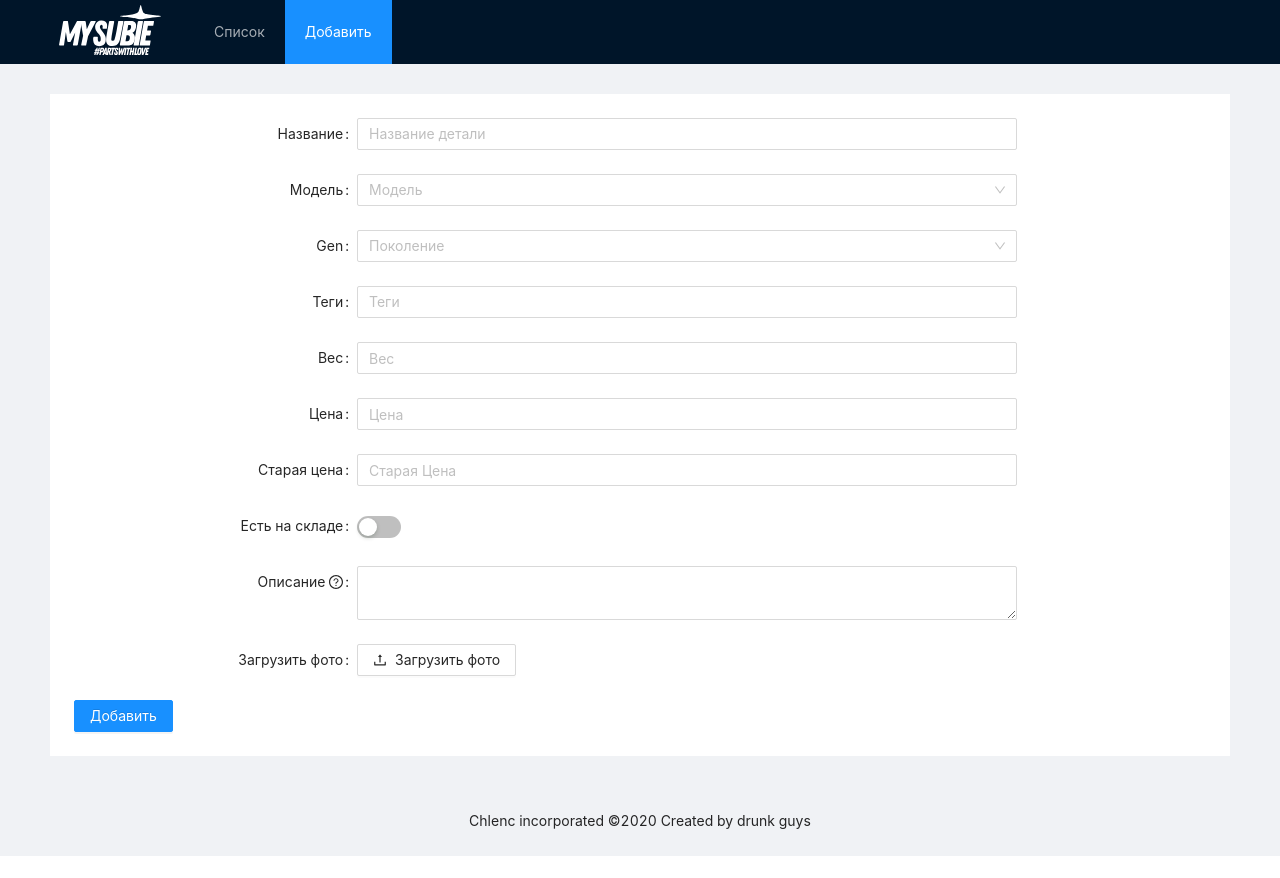
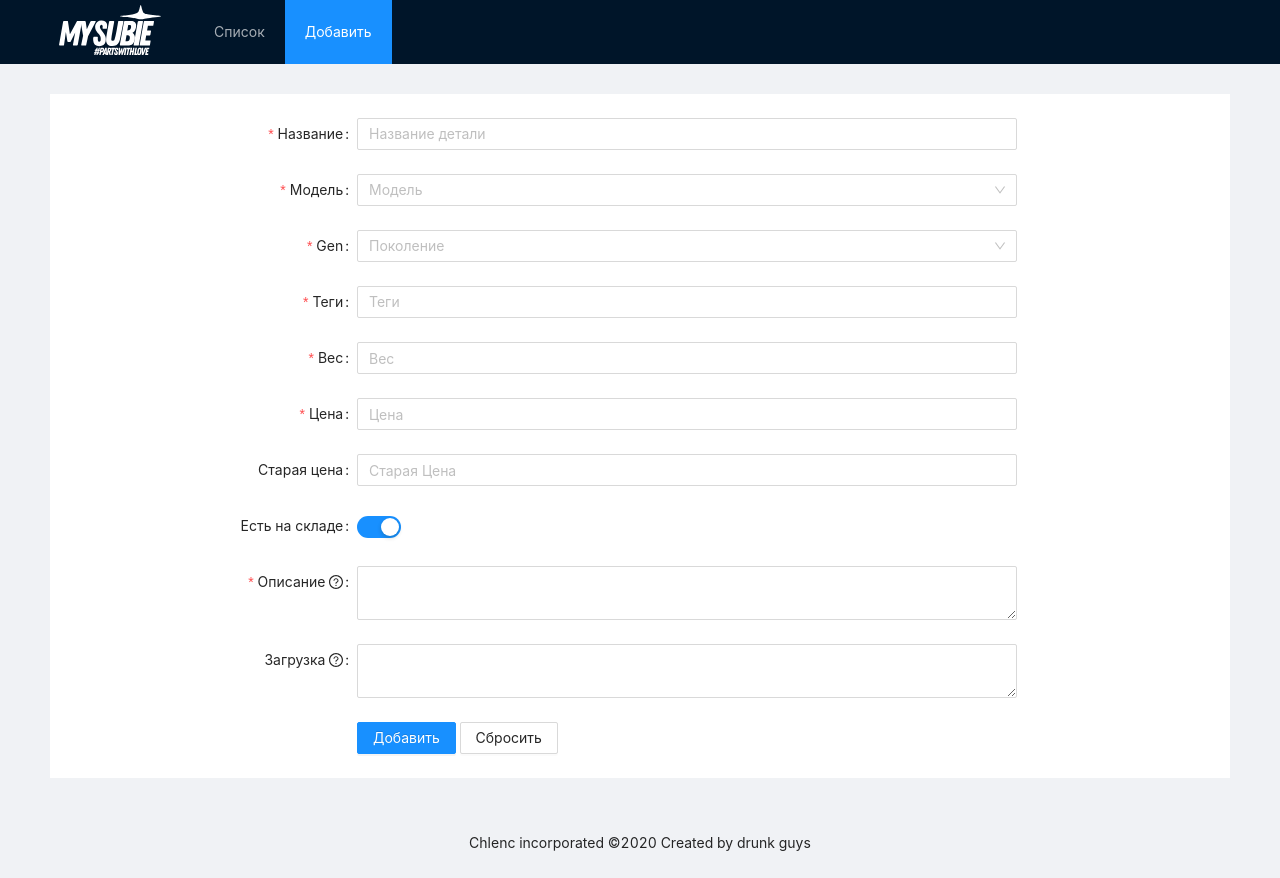
Before and after one commit to chlenc/my-subie, a React (Create React App) app: page /add in a window 1280 px wide. Before the commit the page ends 856 px from the top, so only its background shows below. Built offline with nearby package versions, Linux system fonts and the light colour scheme.

Commit message:
:construction:

```diff
--- a/src/components/AddForm/index.tsx
+++ b/src/components/AddForm/index.tsx
@@ -1,73 +1,16 @@
 /** @jsx jsx */
 import React from "react";
-import {Form, Select, InputNumber, Switch, Button, Upload, message, Input} from 'antd';
+import {Form, Select, InputNumber, Switch, Button, Input, notification} from 'antd';
 import ReactMarkdown from 'react-markdown';
-import {QuestionCircleOutlined, UploadOutlined} from '@ant-design/icons';
+import {QuestionCircleOutlined} from '@ant-design/icons';
 import {css, jsx} from "@emotion/core";
-import axios from 'axios'
 import {inject, observer} from "mobx-react";
 import {DataStore} from "../../stores";
-import {log} from "util";
+import styled from "@emotion/styled";
+import { FormInstance } from "antd/lib/form";
+import {gens, models, tags} from "../../vars";
 
 const {Option} = Select;
-
-const models = [
-    'LEGACY & OUTBACK',
-    'IMPREZA',
-    'FORESTER',
-    'MERCH',
-    'MISC',
-]
-const gens = [
-    '2GEN (BG/BD/BK) 1993-1999',
-    '3GEN (BE/BH) 1999-2004',
-    '4GEN (BP/BL) 2003-2009',
-    'OTHER LEGACY & OB)',
-    'MEANEYE (GC/GF/GM) 1992-2000',
-    'BUGEYE (GD/GG) 2000-2004',
-    'BLOBEYE  (GD/GG) 2003-2005',
-    'OTHER IMPREZA',
-    'SF 1997-2002',
-    'SG 2002-2007',
-    'OTHER FORESTER',
-    'STICKERS',
-    'SHIRTS',
-    'POSTERS',
-    'OTHER STUFF',
-]
-const tags = [
-    '#FRONT',
-    '#REAR',
-    '#SIDE',
-    '#INTERIOR',
-    '#SEDAN',
-    '#WAGON',
-    '#HOT',
-    '#RARE',
-    '#EXTRARARE',
-    '#BRANDNEW',
-    '#DISCOUNTED',
-    '#NEWARRIVALS',
-    '#BRANDED',
-    '#BYMYSUBIE',
-    '#UNDER100',
-]
-
-interface IData {
-    title: string
-    model: string
-    gen: string
-    tags: string[]
-    weight: number
-    price: number
-    oldPrice?: number
-    description: string
-    attachments?: string[]
-}
-
-interface IFormData extends Omit<IData, 'attachments'> {
-    attachments?: { thumbUrl: string, name: string }[]
-}
 
 
 interface IProps {
@@ -76,17 +19,9 @@ interface IProps {
 
 interface IState {
     description?: string
+    attachments?: string[]
     test?: any
 }
-
-
-const normFile = (e: any) => {
-    console.log('Upload event:', e);
-    if (Array.isArray(e)) {
-        return e;
-    }
-    return e && e.fileList;
-};
 
 const numStyle = css`
 .ant-input-number{
@@ -98,116 +33,110 @@ width: 100%;
 @observer
 class AddForm extends React.Component<IProps, IState> {
 
-
     constructor(props: IProps) {
         super(props);
         this.state = {};
-        // const [form] = Form.useForm();
-        // this.form = form
     }
 
-    onFinish = async (formData: any) => {
-        const data: IData = {...formData, attachments: []}
-        const {attachments} = (formData as IFormData)
-        if (attachments) {
-            // await Promise.all()
-            attachments.map(async ({name, thumbUrl}) => {
-                    this.props.dataStore!.uploadImage(name, thumbUrl)
-                }
-            )
-        }
+    formRef: React.RefObject<FormInstance> = React.createRef();
 
+
+    onFinish = async (data: any) => {
+        data.attachments = this.state.attachments
+        Object.keys(data).forEach(key => data[key] === undefined && delete data[key])
+        const res = await this.props.dataStore!.addItem(data) === null
+        const type = res ? 'success' : 'error'
+        const description = res ? 'Success' : JSON.stringify(res)
+        notification[type]({message: type, description})
+        type === 'success' && this.resetForm();
     };
+
+    resetForm = () => {
+        this.formRef.current!.resetFields();
+        this.setState({})
+    }
 
     handleChangeDescription = ({target: {value: description}}: React.ChangeEvent<HTMLTextAreaElement>) =>
         this.setState({description});
 
+    handleChangeAttachments = ({target: {value: attachments}}: React.ChangeEvent<HTMLTextAreaElement>) =>
+        this.setState({attachments: attachments.split('\n').filter(v => validURL(v))});
+
     handleClickMDInfo = () => window.open('https://github.com/adam-p/markdown-here/wiki/Markdown-Cheatsheet')
 
+    handleClickUploadInfo = () => window.open('https://imgbb.com/')
+
     render() {
-        const {description} = this.state;
-        return <Form {...formItemLayout} onFinish={this.onFinish}>
+        const {description, attachments} = this.state;
+        return <Form {...formItemLayout} ref={this.formRef} onFinish={this.onFinish}>
 
-            <Form.Item label="Название" name="title"
-                //rules={inputRules}
-            >
+            <Form.Item label="Название" name="title" rules={inputRules}>
                 <Input placeholder="Название детали"/>
             </Form.Item>
 
-            <Form.Item label="Модель" name="model"
-                //rules={inputRules}
-            >
+            <Form.Item label="Модель" name="model" rules={inputRules}>
                 <Select placeholder="Модель">
                     {models.map((model, i) => <Option key={i} value={model}>{model}</Option>)}
                 </Select>
             </Form.Item>
 
-            <Form.Item label="Gen" name="gen"
-                //rules={inputRules}
-            >
+            <Form.Item label="Gen" name="gen" rules={inputRules}>
                 <Select placeholder="Поколение">
                     {gens.map((gen, i) => <Option key={i} value={gen}>{gen}</Option>)}
                 </Select>
             </Form.Item>
 
-            <Form.Item label="Теги" name="tags"
-                //           rules={[...inputRules, {type: 'array'}]}
-            >
+            <Form.Item label="Теги" name="tags" rules={[...inputRules, {type: 'array'}]}>
                 <Select mode="multiple" placeholder="Теги">
                     {tags.map((tag, i) => <Option key={i} value={tag}>{tag}</Option>)}
                 </Select>
             </Form.Item
             >
 
-            <Form.Item label="Вес" name="weight"
-                //rules={[...inputRules, {type: 'number', min: 0}]}
-                       css={numStyle}>
+            <Form.Item label="Вес" name="weight" rules={[...inputRules, {type: 'number', min: 0}]} css={numStyle}>
                 <InputNumber placeholder="Вес"/>
             </Form.Item>
 
-            <Form.Item label="Цена" name="price"
-                // rules={[...inputRules, {type: 'number', min: 0}]}
-                       css={numStyle}>
+            <Form.Item label="Цена" name="price" rules={[...inputRules, {type: 'number', min: 0}]} css={numStyle}>
                 <InputNumber placeholder="Цена"/>
             </Form.Item>
 
-            <Form.Item label="Старая цена" name="oldPrice"
-                // rules={[{type: 'number', min: 0}]}
-                       css={numStyle}>
+            <Form.Item label="Старая цена" name="oldPrice" rules={[{type: 'number', min: 0}]} css={numStyle}>
                 <InputNumber placeholder="Старая Цена"/>
             </Form.Item>
 
             <Form.Item label="Есть на складе" name="stock">
-                <Switch/>
+                <Switch defaultChecked/>
             </Form.Item>
 
             <Form.Item
                 label={<span>Описание&nbsp;<QuestionCircleOutlined onClick={this.handleClickMDInfo}/></span>}
                 name="description"
-                // rules={inputRules}
+                rules={inputRules}
             >
                 <Input.TextArea onChange={this.handleChangeDescription}/>
-                <ReactMarkdown source={description}/>
             </Form.Item>
+            <ItemLayout> <ReactMarkdown source={description}/></ItemLayout>
 
             <Form.Item
+                label={<span>Загрузка&nbsp;<QuestionCircleOutlined onClick={this.handleClickUploadInfo}/></span>}
                 name="attachments"
-                label="Загрузить фото"
-                valuePropName="fileList"
-                getValueFromEvent={normFile}
             >
-                <Upload
-                    customRequest={({onSuccess}: any) => {
-                        setTimeout(() => {
-                            onSuccess('ok')
-                        }, 0)
-                    }}
-                    listType="picture" name="image">
-                    <Button><UploadOutlined/> Загрузить фото</Button>
-                </Upload>
+                <Input.TextArea
+                    onChange={this.handleChangeAttachments}
+                />
             </Form.Item>
-
-            <Button type="primary" htmlType="submit">Добавить</Button>
+            <ItemLayout>
+                {(attachments || [])!.map((url, key) =>
+                    <ImgWrapper key={key}>
+                        <Image css={css`background-image: url(${url})`}/>{url}
+                    </ImgWrapper>) as any
+                }
+            </ItemLayout>
+            <ItemLayout >
+                <Button type="primary" htmlType="submit">Добавить</Button>&nbsp;
+                <Button onClick={() => this.resetForm()}>Сбросить</Button>
+            </ItemLayout>
 
         </Form>
 
@@ -216,6 +145,36 @@ class AddForm extends React.Component<IProps, IState> {
 };
 export default AddForm
 
+const ItemLayout: React.FC = ({children}) =>
+    <div css={css`display: flex`}>
+        <div css={css`flex: 1`}/>
+        <div css={css`flex: 3`}>{children}</div>
+    </div>
+
+const ImgWrapper = styled.div`
+display: flex;
+align-items: center;
+`
+
+const Image = styled.div`
+height: 50px;
+min-width: 50px;
+margin: 10px 30px 10px 0;
+background-size: contain;
+background-repeat: no-repeat;
+background-position: center;
+`
+
+function validURL(str: string) {
+    const pattern = new RegExp('^(https?:\\/\\/)?' + // protocol
+        '((([a-z\\d]([a-z\\d-]*[a-z\\d])*)\\.)+[a-z]{2,}|' + // domain name
+        '((\\d{1,3}\\.){3}\\d{1,3}))' + // OR ip (v4) address
+        '(\\:\\d+)?(\\/[-a-z\\d%_.~+]*)*' + // port and path
+        '(\\?[;&a-z\\d%_.~+=-]*)?' + // query string
+        '(\\#[-a-z\\d_]*)?$', 'i'); // fragment locator
+    return !!pattern.test(str);
+}
+
 const formItemLayout = {
     labelCol: {span: 6},
     wrapperCol: {span: 14},
--- a/src/stores/DataStore.ts
+++ b/src/stores/DataStore.ts
@@ -1,6 +1,19 @@
 import {RootStore} from "./index";
 import {SubStore} from "./SubStore";
-import axios from "axios";
+import {database} from "../utils/firebase";
+
+
+interface IItem {
+    title: string
+    model: string
+    gen: string
+    tags: string[]
+    weight: number
+    price: number
+    oldPrice?: number
+    description: string
+    attachments?: string[]
+}
 
 export class DataStore extends SubStore {
 
@@ -8,29 +21,7 @@ export class DataStore extends SubStore {
         super(rootStore);
     }
 
-    uploadImage = async (name: string, image: string) => {
-        const split = image.split('base64,');
-        image = split.length === 1 ? split[0] : split[1]
-        const url = `https://api.imgbb.com/1/upload?key=${process.env.REACT_APP_IMG_API_KEY}`
-        const res = await axios.post(url, {image}, {
-            headers: {
-                "Access-Control-Allow-Origin": "*",
-                "Access-Control-Allow-Credentials": "true",
-                "Access-Control-Allow-Methods": "GET,HEAD,OPTIONS,POST,PUT",
-                "Access-Control-Allow-Headers": "Access-Control-Allow-Headers, Origin,Accept, X-Requested-With, Content-Type, Access-Control-Request-Method, Access-Control-Request-Headers",
-            }
-        })
-        console.log(res)
-    }
-
+    addItem = async (item: IItem) => new Promise((resolve) =>
+        database.ref('goods/').push(item, (error) => resolve(error))
+    );
 }
-
-function base64ToArrayBuffer(base64: string) {
-    var binary_string = window.atob(base64);
-    var len = binary_string.length;
-    var bytes = new Uint8Array(len);
-    for (var i = 0; i < len; i++) {
-        bytes[i] = binary_string.charCodeAt(i);
-    }
-    return bytes.buffer;
-}
--- a/src/utils/firebase.ts
+++ b/src/utils/firebase.ts
@@ -1,5 +1,6 @@
 import firebase from 'firebase/app';
 import 'firebase/storage';
+import 'firebase/database';
 
 // Initialize Firebase
 const config = {
@@ -13,7 +14,8 @@ const config = {
 firebase.initializeApp(config);
 
 const storage = firebase.storage();
+const database = firebase.database();
 
 export {
-    storage, firebase as default
+    storage,database, firebase as default,
 }
--- /dev/null
+++ b/src/vars.ts
@@ -0,0 +1,41 @@
+export const models = [
+    'LEGACY & OUTBACK',
+    'IMPREZA',
+    'FORESTER',
+    'MERCH',
+    'MISC',
+]
+export const gens = [
+    '2GEN (BG/BD/BK) 1993-1999',
+    '3GEN (BH/BE) 1999-2004',
+    '4GEN (BP/BL) 2003-2009',
+    'OTHER LEGACY & OB)',
+    'MEANEYE (GC/GF/GM) 1992-2000',
+    'BUGEYE (GD/GG) 2000-2004',
+    'BLOBEYE (GD/GG) 2003-2005',
+    'OTHER IMPREZA',
+    'SF 1997-2002',
+    'SG 2002-2007',
+    'OTHER FORESTER',
+    'STICKERS',
+    'SHIRTS',
+    'POSTERS',
+    'OTHER STUFF',
+]
+export const tags = [
+    '#FRONT',
+    '#REAR',
+    '#SIDE',
+    '#INTERIOR',
+    '#SEDAN',
+    '#WAGON',
+    '#HOT',
+    '#RARE',
+    '#EXTRARARE',
+    '#BRANDNEW',
+    '#DISCOUNTED',
+    '#NEWARRIVALS',
+    '#BRANDED',
+    '#BYMYSUBIE',
+    '#UNDER100',
+]
```
